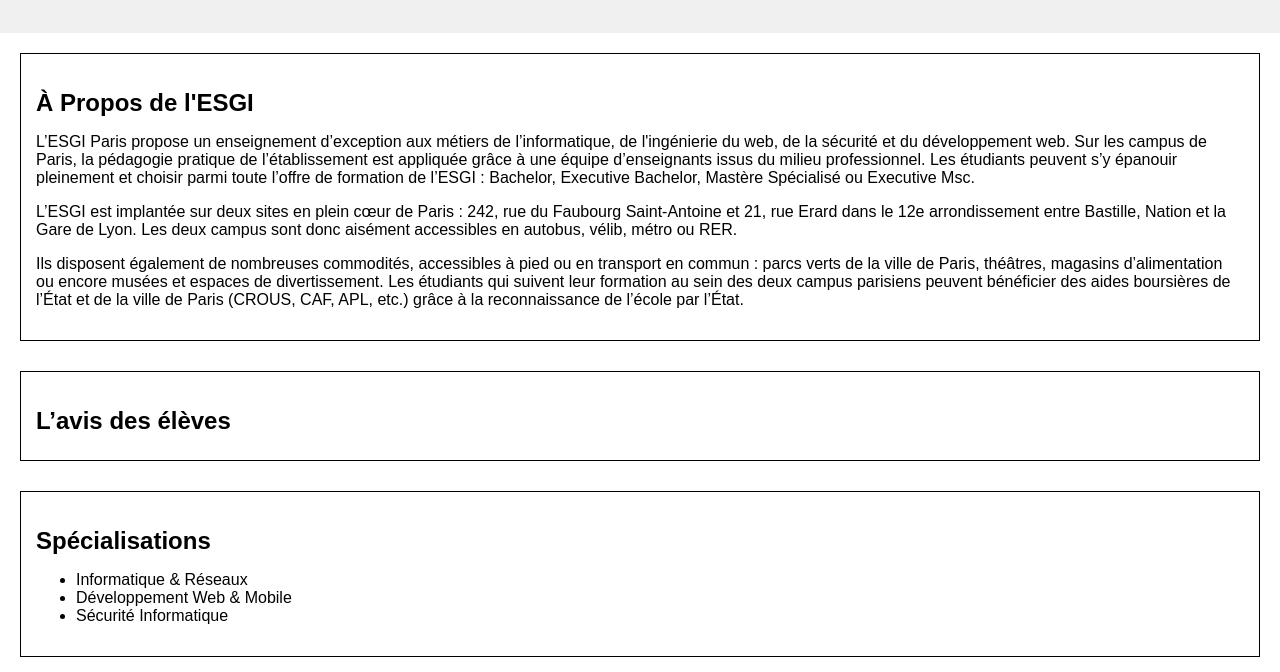
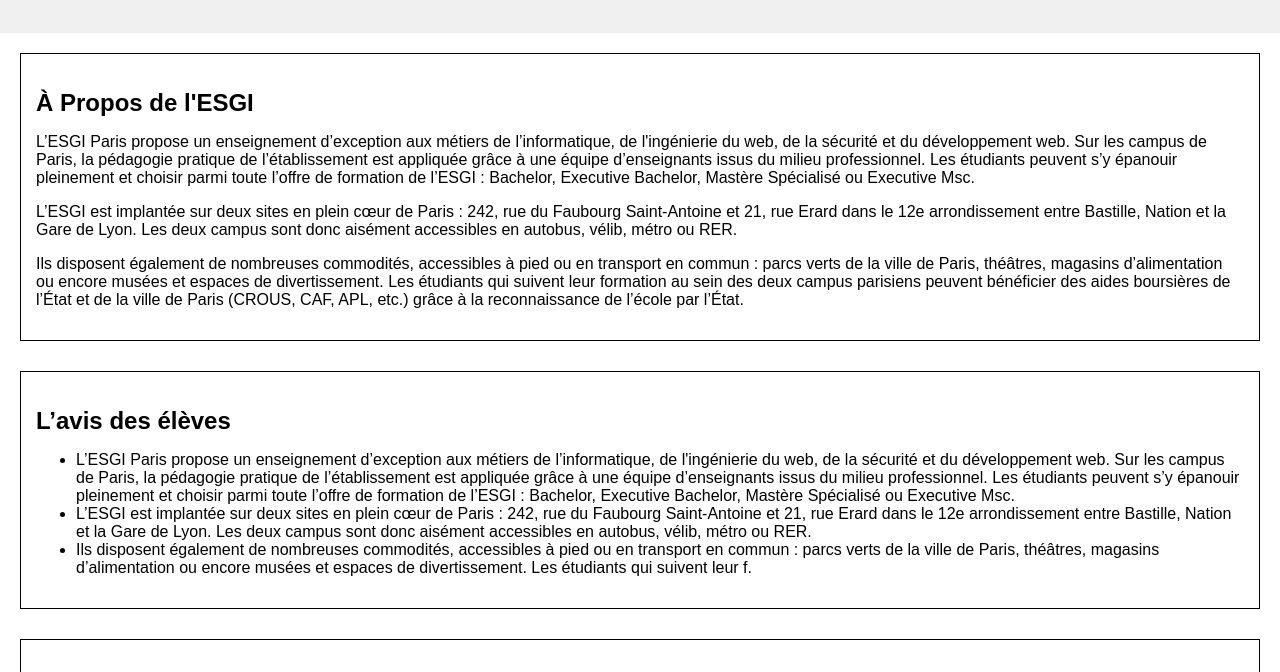
Before and after one commit to Saiti91/TP-Git-GitHub, a plain HTML site: page index.html in a window 1280 px wide. Shown: the part 121-793 px from the top of the page. Drawn offline with Linux system fonts and the light colour scheme.

Commit message:
Add List à puce + Avis élèves

```diff
--- a/index.html
+++ b/index.html
@@ -22,6 +22,13 @@
     </section>
     <section id="feedback">
       <h2>L’avis des élèves</h2>
+        <ul>
+          <li>L’ESGI Paris propose un enseignement d’exception aux métiers de l’informatique, de l'ingénierie du web, de la sécurité et du développement web. Sur les campus de Paris, la pédagogie pratique de l’établissement est appliquée grâce à une équipe d’enseignants issus du milieu professionnel. Les étudiants peuvent s’y épanouir pleinement et choisir parmi toute l’offre de formation de l’ESGI : Bachelor, Executive Bachelor, Mastère Spécialisé ou Executive Msc.</li>
+
+          <li>L’ESGI est implantée sur deux sites en plein cœur de Paris : 242, rue du Faubourg Saint-Antoine et 21, rue Erard dans le 12e arrondissement entre Bastille, Nation et la Gare de Lyon. Les deux campus sont donc aisément accessibles en autobus, vélib, métro ou RER.</li>
+
+          <li>Ils disposent également de nombreuses commodités, accessibles à pied ou en transport en commun : parcs verts de la ville de Paris, théâtres, magasins d’alimentation ou encore musées et espaces de divertissement. Les étudiants qui suivent leur f.</li>
+        </ul>
     </section>
     <section id="specializations">
       <h2>Spécialisations</h2>
```
